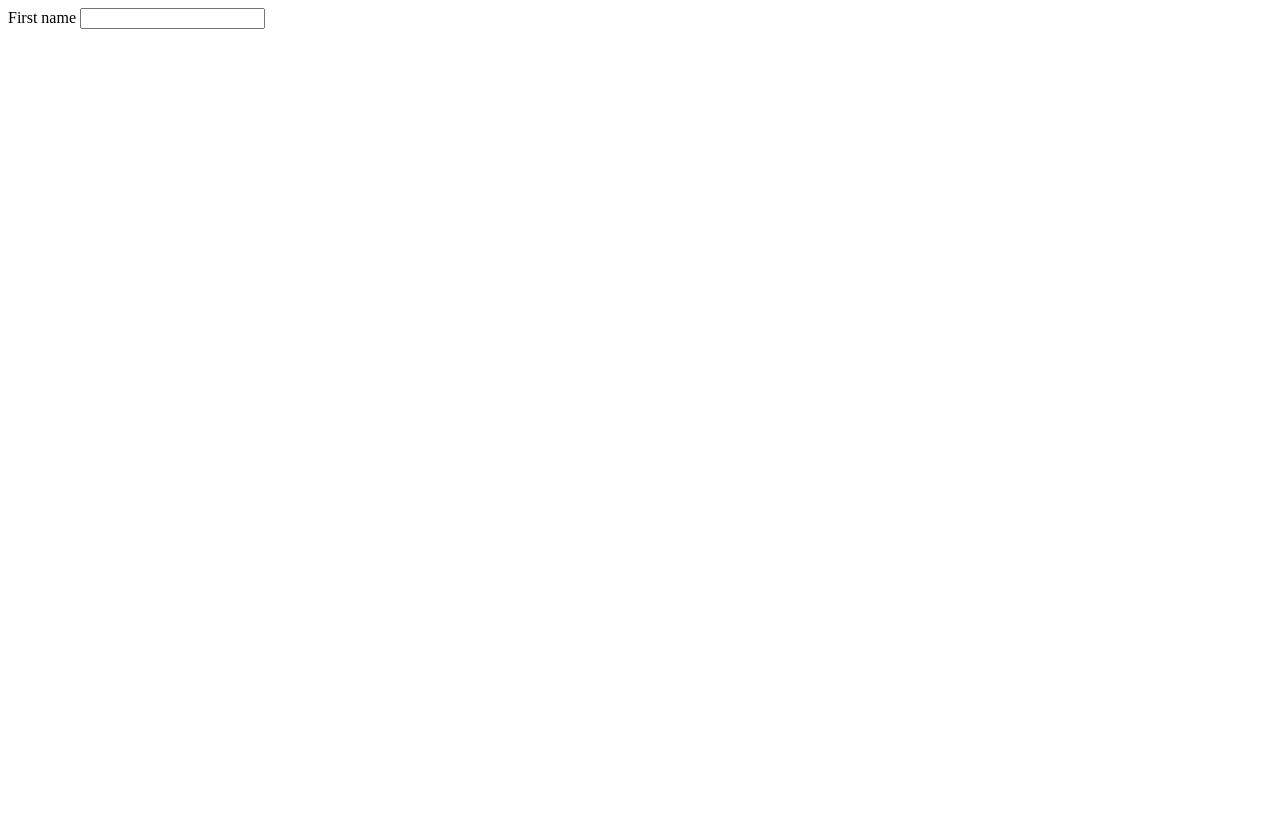
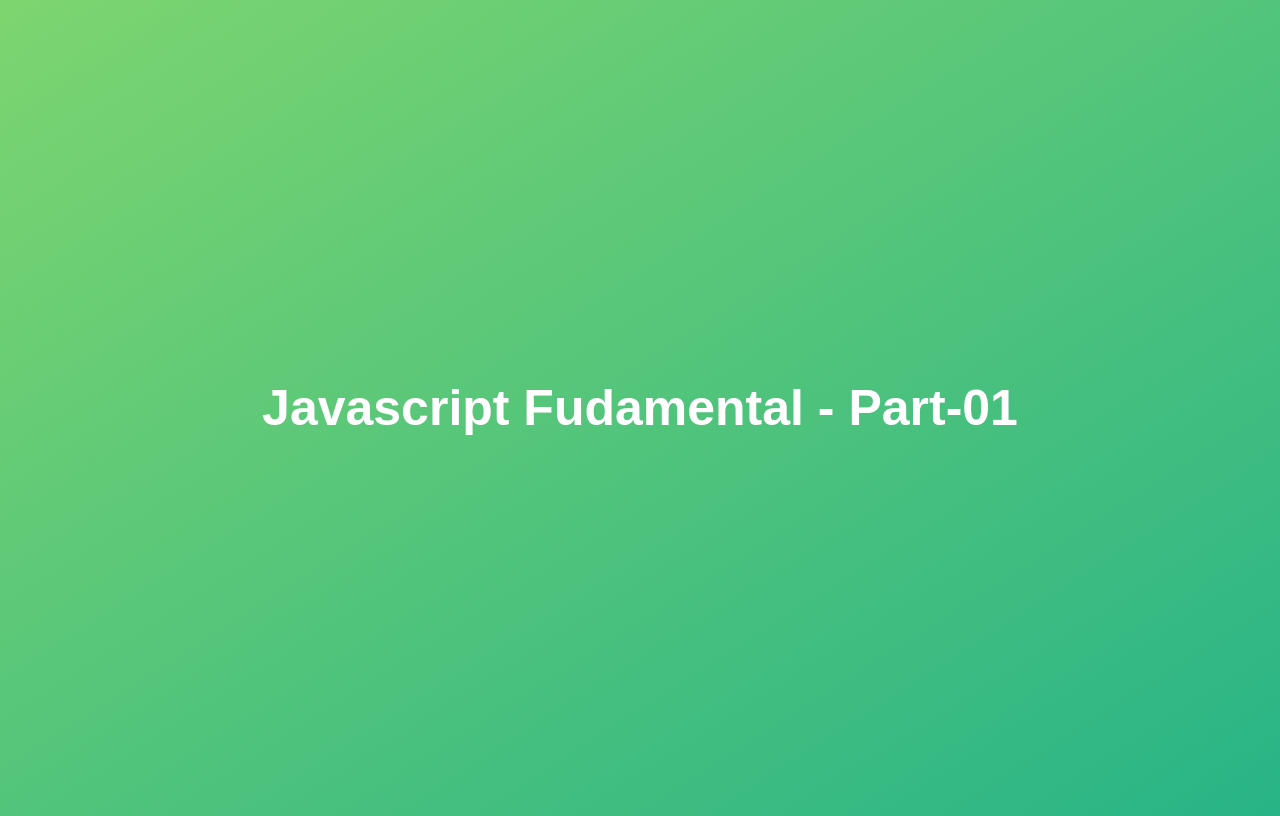
Before and after one commit to Rahul-Kumar-Parida/JavaScript-Zero-To-Expert, a plain HTML site: page Day-01.html in a window 1280 px wide. Drawn offline with Linux system fonts and the light colour scheme.

Commit message:
add code

```diff
--- a/Day-01.html
+++ b/Day-01.html
@@ -4,11 +4,34 @@
     <meta charset="UTF-8">
     <meta name="viewport" content="width=device-width, initial-scale=1.0">
     <title>Document</title>
+    <style>
+        body {
+            height: 100vh;
+            display: flex;
+            align-items: center;
+            background: linear-gradient(to top left, #28b487 , #7dd56f);
+        }
+        h1 {
+            font-family: sans-serif;
+            font-size: 50px;
+            line-height: 1.3;
+            width: 100%;
+            /* padding: 30px; */
+            text-align: center;
+            color: white;
+        }
+    </style>
+    <!-- <script>
+        let js ="amazing"
+        if (js === "amazing") alert("Javascript is for fun")
+
+        60+50+40+30-10;
+        console.log(60+50+40+30-10)
+        //inline script......................
+    </script> -->
 </head>
 <body>
-    <form action=".php">
-        <label for="fanme">First name</label>
-        <input type="text" id="fname">
-    </form>
+    <h1>Javascript Fudamental - Part-01</h1>
+    <script src="Day-01.js"></script>
 </body>
 </html>
--- /dev/null
+++ b/Day-01.js
@@ -0,0 +1,25 @@
+// let js ="amazing"
+//         if (js === "amazing") alert("Javascript is for fun")
+
+        60+50+40+30-10;
+        console.log(60+50+40+30-10)
+
+        console.log("value")
+        console.log(34)
+
+        let FirstNamePerson
+        let first_name_person
+        // let 3years = 7  not include
+        //it contains letter number underscore dolar sign..
+        //do not use reserved keyward
+        //but we use
+        let $function = 9;
+        //you should start lowercase when naming a variable
+
+        let firstName = "Rahul"
+        console.log(firstName)
+        console.log(firstName)
+        console.log(firstName)
+
+        let myFirstJob ="programmer"
+        let myCurrentJob ="Teacher"
```
